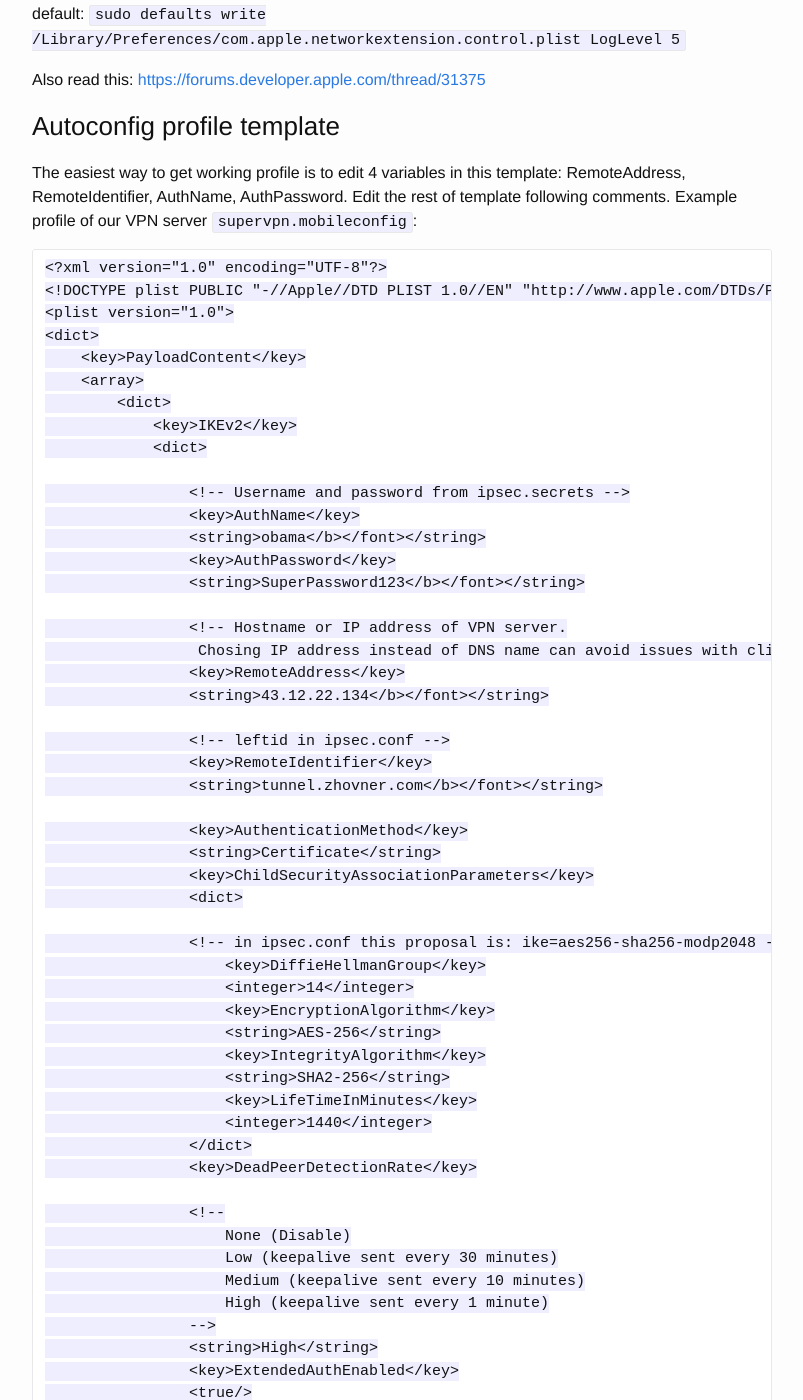
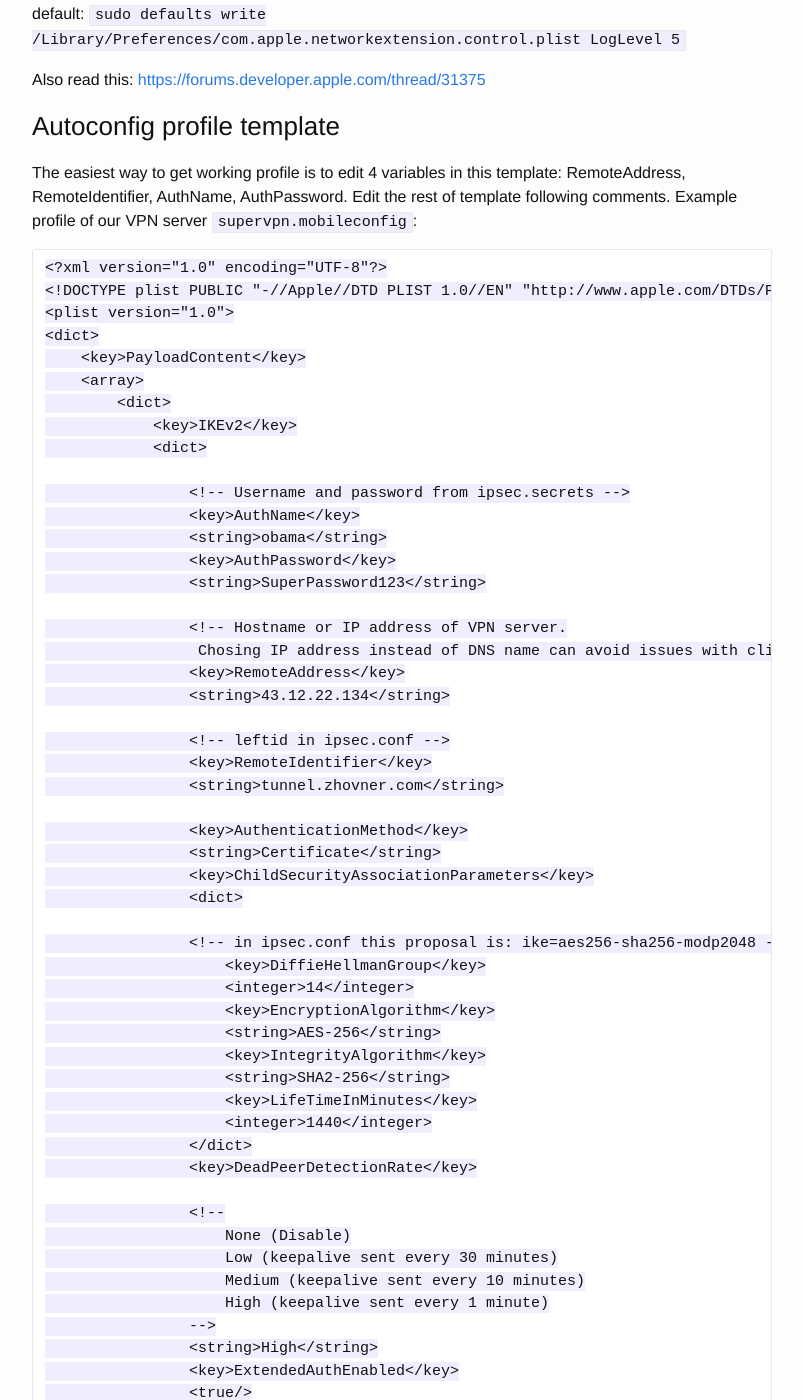
Before and after one commit to zhovner/zhovner.github.com, a Jekyll site: the page built from _posts/2015-11-27-universal-ikev2-server-configuration.markdown, in a window 1280 px wide and 1400 px high, scrolled down 9263 px. Shown: the whole window, without its empty margins (238-1041 px from the left). Built offline with Jekyll 4.4.1, drawn with Linux system fonts in a browser that asks for light colours; comment, search, counter and statistics services are not loaded; some of the changed text lies outside the part shown.

Commit message:
Updated '_posts/2015-11-27-universal-ikev2-server-configuration.markdown' via CloudCannon

```diff
--- a/_posts/2015-11-27-universal-ikev2-server-configuration.markdown
+++ b/_posts/2015-11-27-universal-ikev2-server-configuration.markdown
@@ -290,18 +290,18 @@ The easiest way to get working profile is to edit 4 variables in this template:
 
                 <!-- Username and password from ipsec.secrets -->
                 <key>AuthName</key>
-                <string>obama</b></font></string>
+                <string>obama</string>
                 <key>AuthPassword</key>
-                <string>SuperPassword123</b></font></string>
+                <string>SuperPassword123</string>
 
                 <!-- Hostname or IP address of VPN server.
                  Chosing IP address instead of DNS name can avoid issues with client DNS resolvers and speed up connection process. -->
                 <key>RemoteAddress</key>
-                <string>43.12.22.134</b></font></string>
+                <string>43.12.22.134</string>
 
                 <!-- leftid in ipsec.conf -->
                 <key>RemoteIdentifier</key>
-                <string>tunnel.zhovner.com</b></font></string>
+                <string>tunnel.zhovner.com</string>
 
                 <key>AuthenticationMethod</key>
                 <string>Certificate</string>
```
